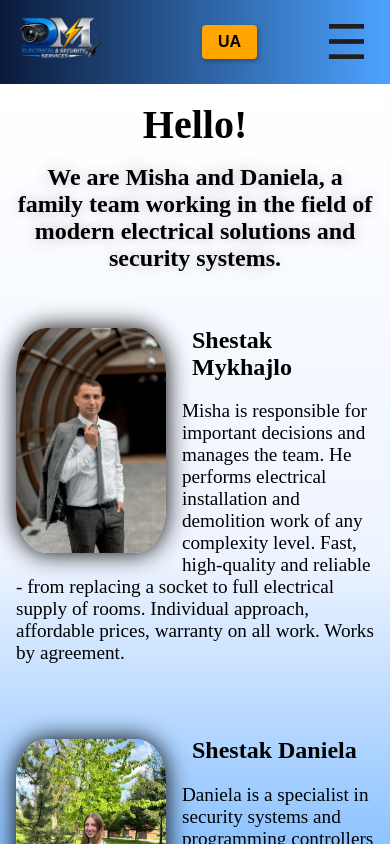
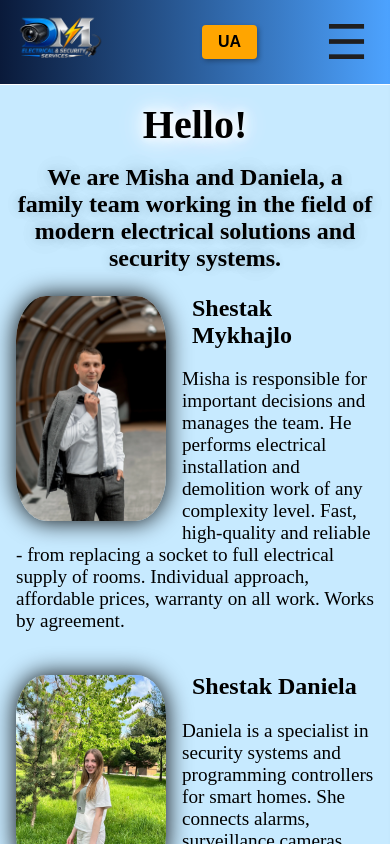
Before and after one commit to vicberger7/DanielaElectroSurveillance, a React (Vite) app: page /about in a window 390 px wide. Shown: the top 844 px of the page. Built offline with nearby package versions, Linux system fonts and the light colour scheme.

Commit message:
Minor updates

```diff
--- a/src/pages/AboutUs.module.css
+++ b/src/pages/AboutUs.module.css
@@ -2,19 +2,13 @@
 
 .aboutUs {
   height: 100vh;
-  background: linear-gradient(
-    to bottom,
-    white 0%,
-    #eef4ff 30%,
-    #4da3ff 50%,
-    #0a1f44 100%
-  );
+
+   background-color: #c7eaff;
 }
 
 @media screen and (min-width: 350px) and (max-width: 430px) {
   .aboutUs {
     height: 100%;
-    background: linear-gradient(to bottom, white 0%, #eef4ff 50%, #4da3ff 100%);
   }
 }
 
@@ -94,7 +88,7 @@ h1 {
   .danielaCard {
     width: 100%;
     justify-content: center;
-    margin-top: 1rem;
+    margin-top: -1rem;
 
     display: block;
   }
--- a/src/pages/ContactUs.module.css
+++ b/src/pages/ContactUs.module.css
@@ -1,13 +1,6 @@
 .contactUs {
   height: 100vh;
-  /* background: linear-gradient(
-    to bottom,
-    white 0%,
-    #eef4ff 30%,
-    #4da3ff 50%,
-    #0a1f44 100%
-  ); */
-  background: #4da3ff;
+  background-color: #4da3ff;
 }
 
 @media screen and (min-width: 350px) and (max-width: 430px) {
--- a/src/pages/OurServices.module.css
+++ b/src/pages/OurServices.module.css
@@ -1,13 +1,6 @@
 .ourServices {
   height: 100vh;
-  /* background: linear-gradient(
-    to bottom,
-    white 0%,
-    #eef4ff 30%,
-    #4da3ff 50%,
-    #0a1f44 100%
-  ); */
-  background: #4da3ff;
+  background: #c7eaff;
 }
 
 @media screen and (min-width: 350px) and (max-width: 430px) {
```
